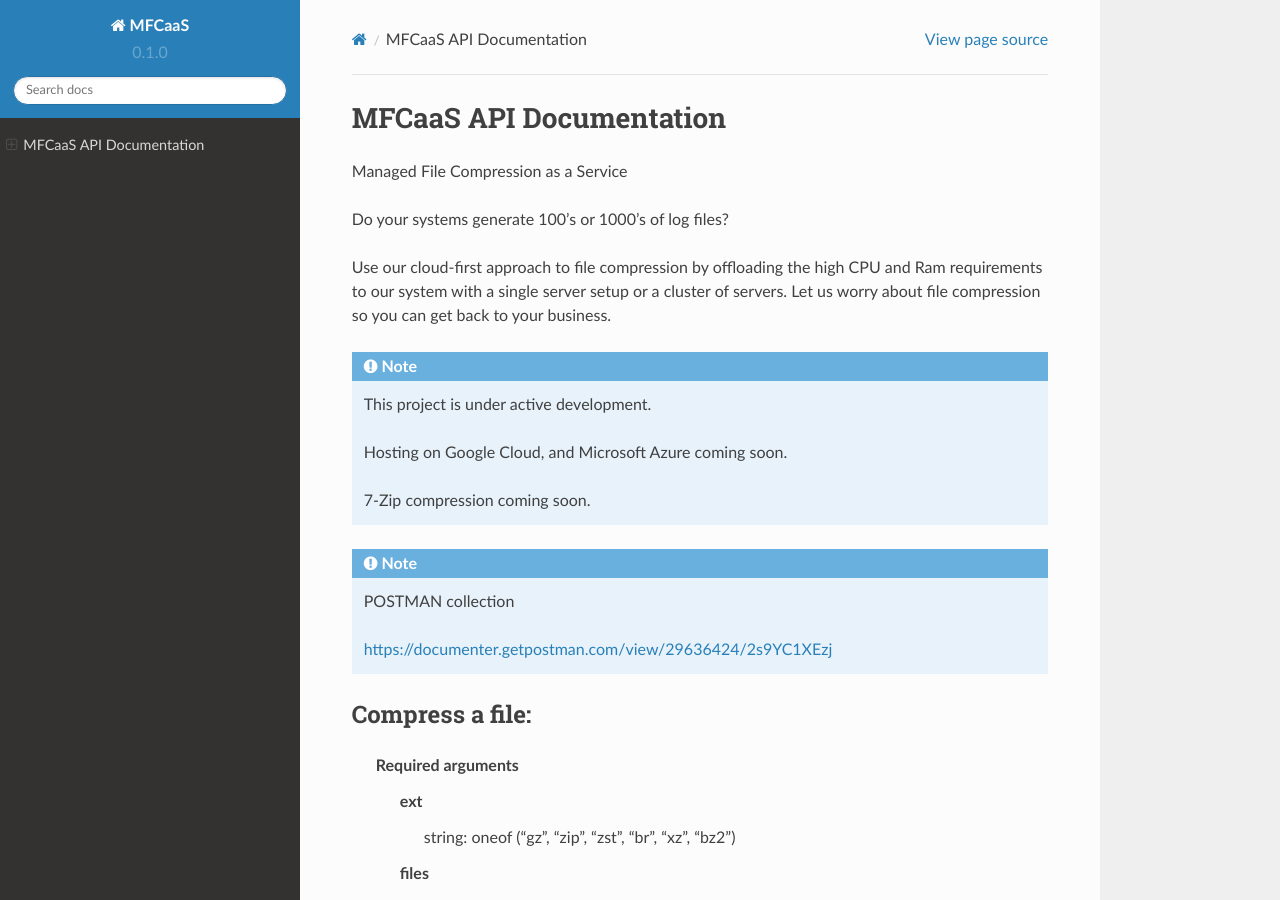
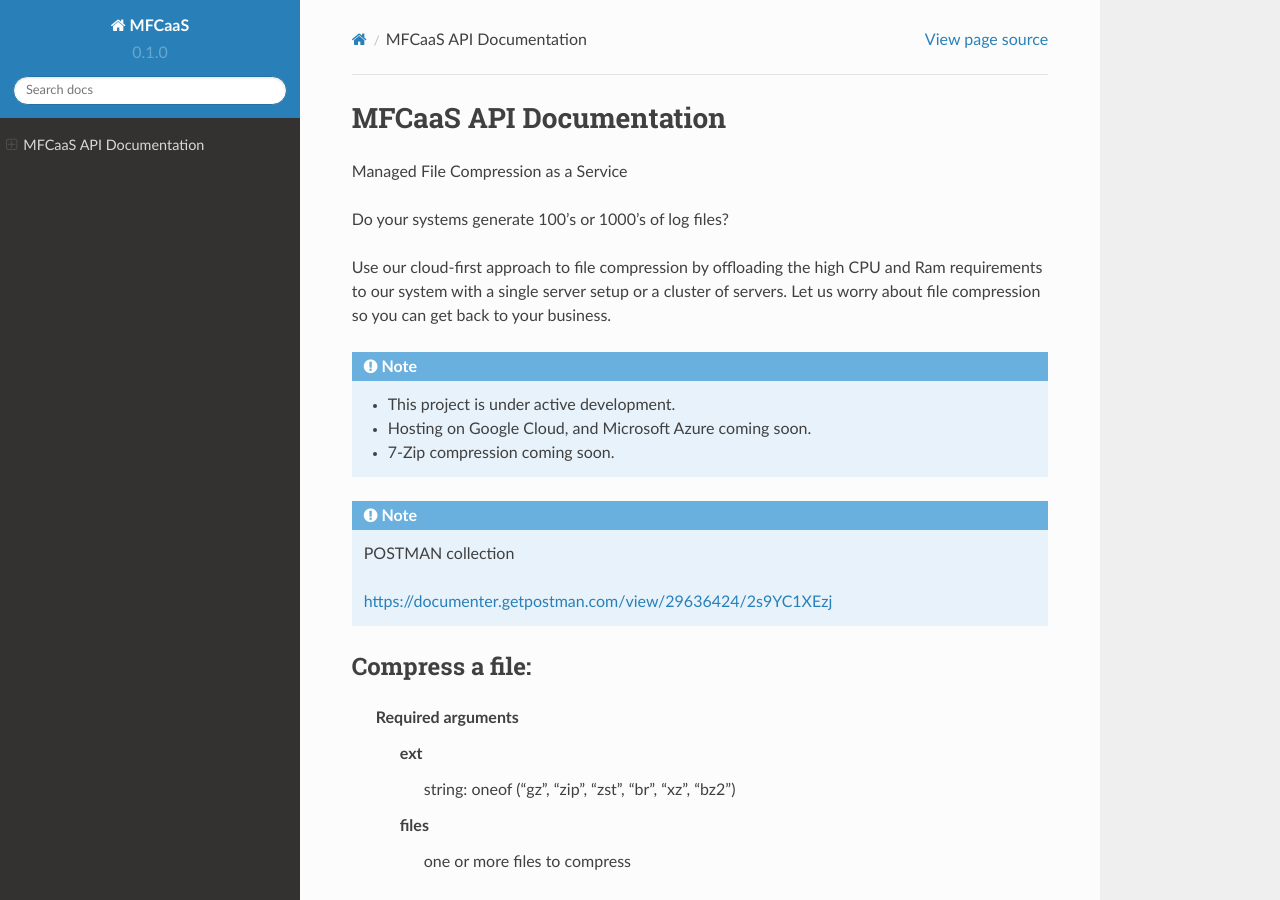
Before and after one commit to github-mfcaas/docs, a Sphinx documentation site: the page built from docs/source/index.rst, in a window 1280 px wide and 900 px high. Built offline with Sphinx 7.4.7 and the Read the Docs theme 2.0.0, drawn with Linux system fonts in a browser that asks for light colours.

```diff
--- a/docs/source/index.rst
+++ b/docs/source/index.rst
@@ -11,11 +11,9 @@ Use our cloud-first approach to file compression by offloading the high CPU and
 
 .. note::
 
-	This project is under active development.
-
-	Hosting on Google Cloud, and Microsoft Azure coming soon.
-
-	7-Zip compression coming soon.
+	* This project is under active development.
+	* Hosting on Google Cloud, and Microsoft Azure coming soon.
+	* 7-Zip compression coming soon.
 
 .. note::
 	POSTMAN collection
```
